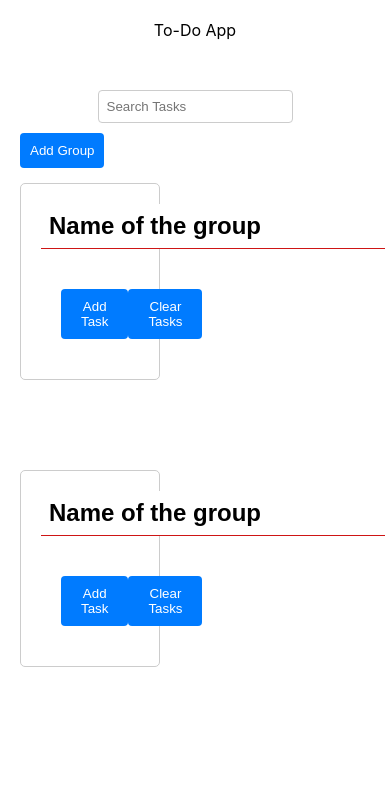
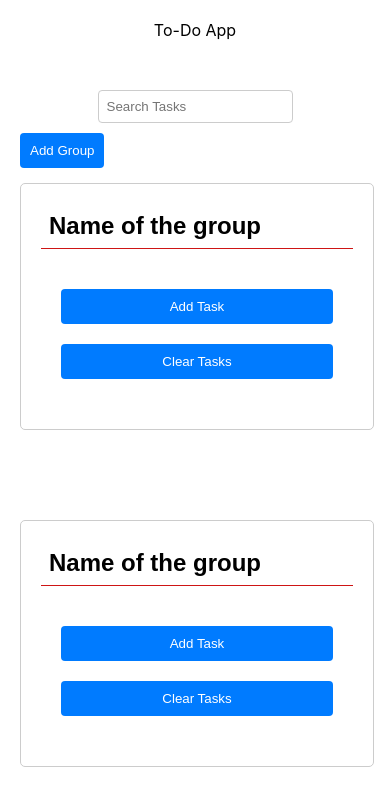
Before and after one commit to FAC29A/oskar-zukhra-react-to-do-app, a React (Create React App) app: page / in a window 390 px wide. Shown: the top 806 px of the page. Built offline with nearby package versions, Linux system fonts and the light colour scheme; the HTML template or start-up script is replaced by a standard one.

Commit message:
small fixes

```diff
--- a/src/Components/Group.css
+++ b/src/Components/Group.css
@@ -41,9 +41,33 @@
   border-bottom: 1px solid #ce1515;
   border-radius: 0% !important;
   padding: 8px; /* Padding */
+  width: 100%; /* Take full width of the container */
+  box-sizing: border-box;
 }
 
 .group-name-input:focus {
   outline: none; /* Remove focus outline */
   border: 1px solid blue; /* Change border color on focus */
 }
+
+@media screen and (max-width: 1024px) {
+  .group-container {
+    width: calc(40% - 40px); /* Adjusted width for tablet screens */
+  }
+}
+
+@media screen and (max-width: 768px) {
+  .button-container {
+    flex-direction: column; /* Stack buttons vertically */
+    align-items: center; /* Center buttons horizontally */
+  }
+
+  .button-container button {
+    width: 100%; /* Set button width to 100% */
+    margin-bottom: 10px; /* Add some space between buttons */
+  }
+
+  .group-container {
+    width: 80%;
+  }
+}
```
